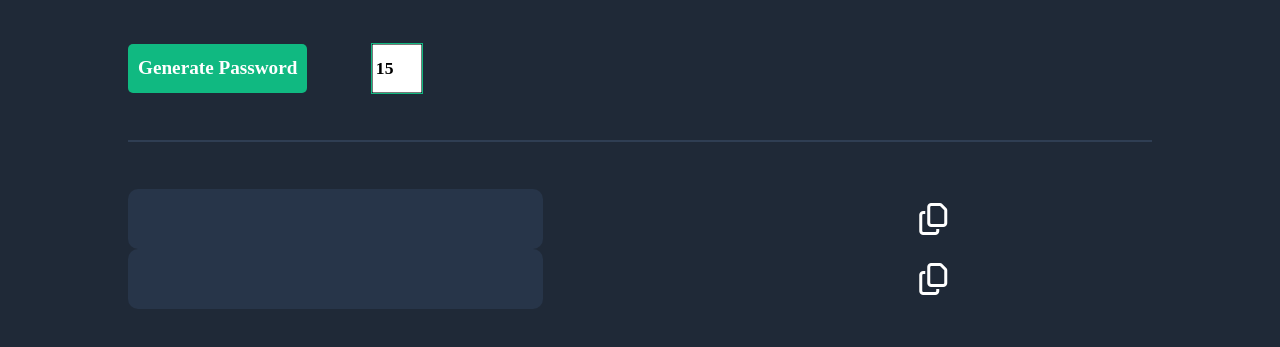
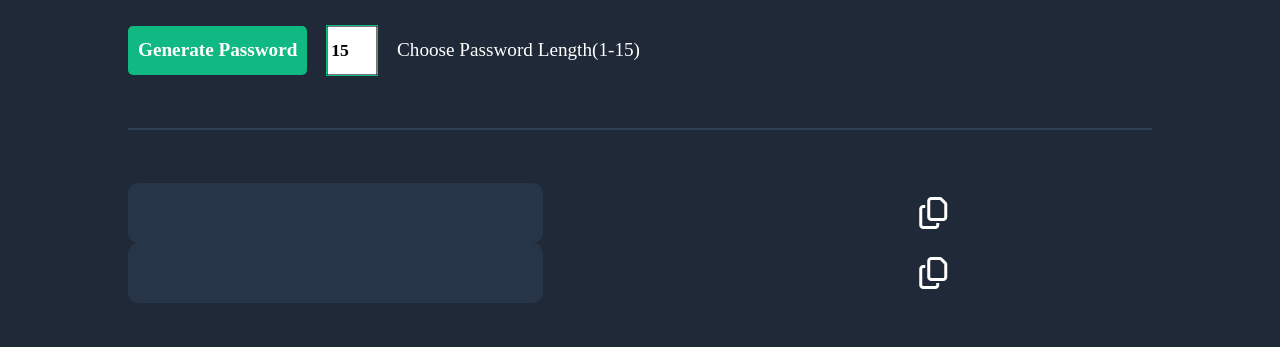
Before and after one commit to aatishpandey/password-generator, a plain HTML site: page index.html in a window 1280 px wide. Shown: the part 417-764 px from the top of the page. Drawn offline with Linux system fonts and the light colour scheme.

Commit message:
minor changes

```diff
--- a/index.html
+++ b/index.html
@@ -30,7 +30,7 @@
         <div class="button-container">
             <button class="button generate-btn">Generate Password</button>
             <input type="number" class="input-length" min="0" max="15" value="15">
-            <div class="error-msg"></div>
+            <div class="error-msg">Choose Password Length(1-15)</div>
         </div>
 
 
--- a/stylesheets/style-dark-theme.css
+++ b/stylesheets/style-dark-theme.css
@@ -26,8 +26,8 @@ body{
     width: 80%;
     height: 90%;
     margin: auto;
-    justify-content: space-around;
-    margin-bottom: 50px;
+    justify-content: space-between;
+    margin-bottom: 80px;
 }
 
 .large-text{
@@ -55,7 +55,7 @@ body{
     display: flex;
     flex-wrap: wrap;
     justify-content: space-between;
-    width: 35%;
+    width: 50%;
 }
 
 .input-length{
@@ -66,7 +66,8 @@ body{
 }
 
 .error-msg{
-    align-self: center  ;
+    align-self: center;
+    font-size: 1.2rem;
 }
 
 .button{
--- a/stylesheets/style.css
+++ b/stylesheets/style.css
@@ -25,8 +25,8 @@ body{
     width: 80%;
     height: 90%;
     margin: auto;
-    justify-content: space-around;
-    margin-bottom: 50px;
+    justify-content: space-between;
+    margin-bottom: 80px;
 }
 
 .large-text{
@@ -54,7 +54,7 @@ body{
     display: flex;
     flex-wrap: wrap;
     justify-content: space-between;
-    width: 300px;
+    width: 50%;
 }
 
 .input-length{
@@ -63,6 +63,12 @@ body{
     font-size: 1.1rem;
     font-weight: 550;
 }
+
+.error-msg{
+    align-self: center;
+    font-size: 1.2rem;
+}
+
 
 .button{
     width:fit-content ;
```
